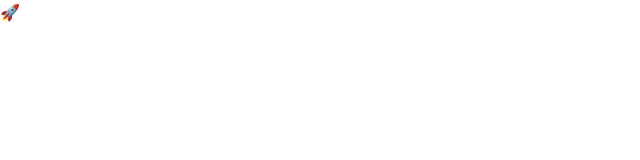
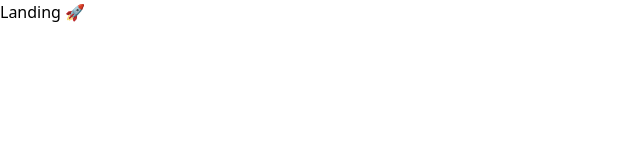
Before and after one commit to alchemist-coders/crypto-wallet, a Next.js app: page / in a window 1280 px wide. Shown: the top 160 px of the page, without its empty margins (0-640 px from the left). Built offline with nearby package versions, Linux system fonts and the light colour scheme.

Commit message:
landing & wallet page

```diff
--- a/pages/index.js
+++ b/pages/index.js
@@ -1,5 +1,5 @@
 const index = () => {
-  return <main>🚀</main>;
+  return <main>Landing 🚀</main>;
 };
 
 export default index;
--- /dev/null
+++ b/pages/wallet.js
@@ -0,0 +1,5 @@
+const wallet = () => {
+  return <main>Wallet 🚀</main>;
+};
+
+export default wallet;
```
